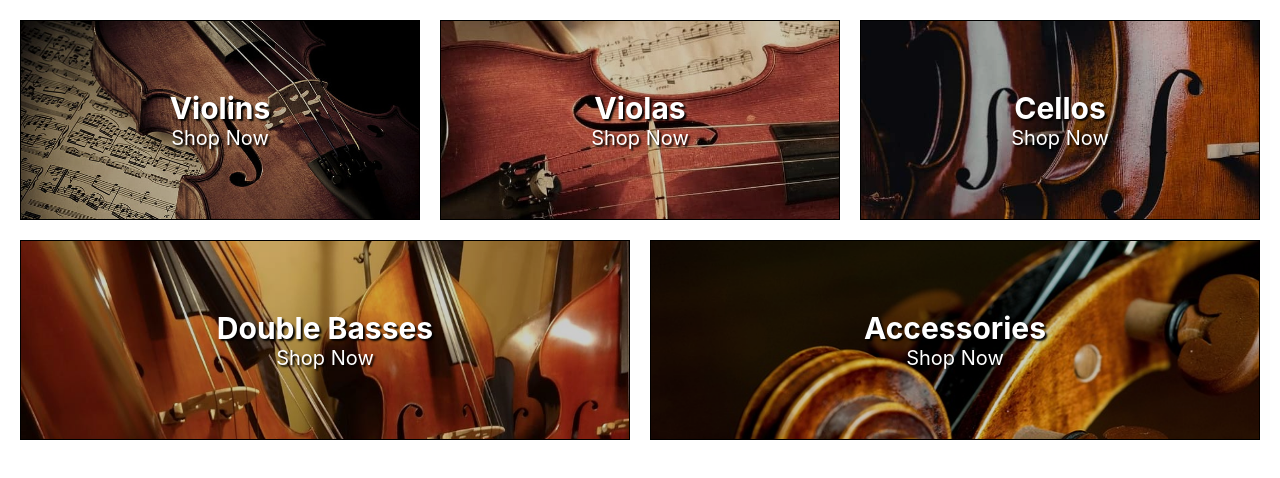
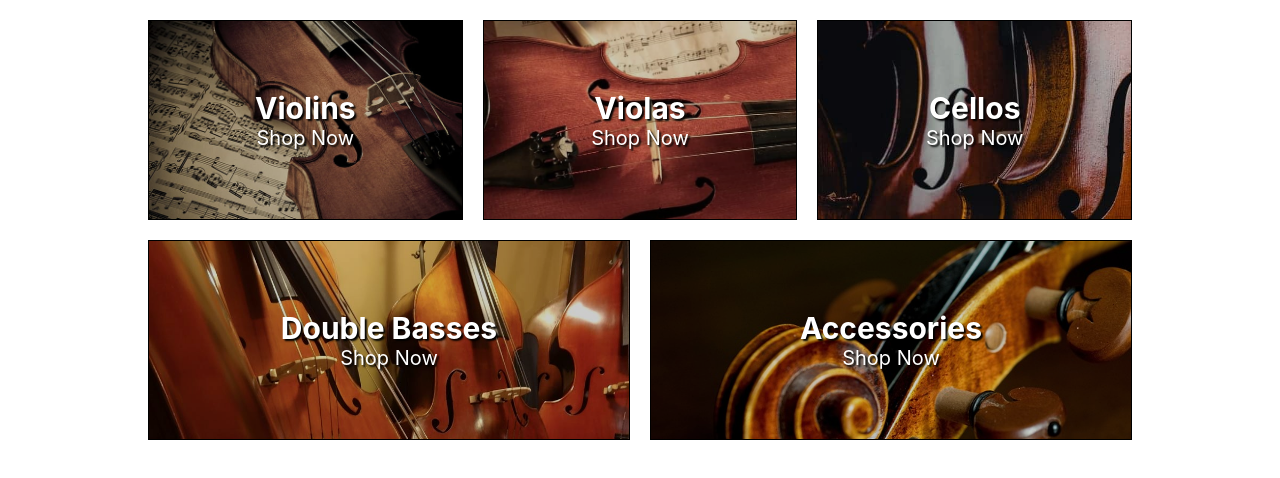
Before and after one commit to milan-miller/webshop, a React (Create React App) app: page / in a window 1280 px wide. Shown: the top 478 px of the page. Built offline with nearby package versions, Linux system fonts and the light colour scheme.

Commit message:
add: directory component for listing category items

```diff
--- a/src/App.js
+++ b/src/App.js
@@ -1,10 +1,9 @@
-import './categories.styles.scss';
 import violinBackground from './assets/violin-bg.jpg';
 import violaBackground from './assets/viola-bg.jpg';
 import celloBackground from './assets/cello-bg.jpg';
 import doubleBassBackground from './assets/double-bass-bg.jpg';
 import accessoriesBackground from './assets/accessories-bg.jpg';
-import CategoryItem from './components/category-item';
+import Directory from './components/directory/directory.component';
 
 const App = () => {
 	const categories = [
@@ -15,13 +14,7 @@ const App = () => {
 		{ id: 5, title: 'Accessories', image: accessoriesBackground },
 	];
 
-	return (
-		<div className='categories-container'>
-			{categories.map((category) => (
-				<CategoryItem key={category.id} category={category} />
-			))}
-		</div>
-	);
+	return <Directory categories={categories} />;
 };
 
 export default App;
--- a/src/components/category-item.js
+++ b/src/components/category-item/category-item.component.jsx
@@ -16,4 +16,5 @@ const CategoryItem = ({ category: { id, image, title } }) => {
 		</div>
 	);
 };
+
 export default CategoryItem;
--- /dev/null
+++ b/src/components/directory/directory.component.jsx
@@ -0,0 +1,14 @@
+import './directory.styles.scss';
+import CategoryItem from '../category-item/category-item.component';
+
+const Directory = ({ categories }) => {
+	return (
+		<div className='directory-container'>
+			{categories.map((category) => (
+				<CategoryItem key={category.id} category={category} />
+			))}
+		</div>
+	);
+};
+
+export default Directory;
--- a/src/categories.styles.scss
+++ b/src/components/directory/directory.styles.scss
@@ -1,6 +1,8 @@
-.categories-container {
+.directory-container {
 	padding: 10px;
 	display: flex;
 	flex-wrap: wrap;
 	justify-content: center;
+	width: 80%;
+	margin: 0 auto;
 }
--- a/src/index.css
+++ b/src/index.css
@@ -1,3 +1,7 @@
+@import url('https://fonts.googleapis.com/css2?family=Alex+Brush&display=swap');
+
+/* font-family: 'Alex Brush', cursive; */
+
 * {
 	margin: 0;
 	padding: 0;
```
Also changed, not shown: src/components/category-item/category-item.styles.scss (renamed from src/components/category-item.styles.scss).
